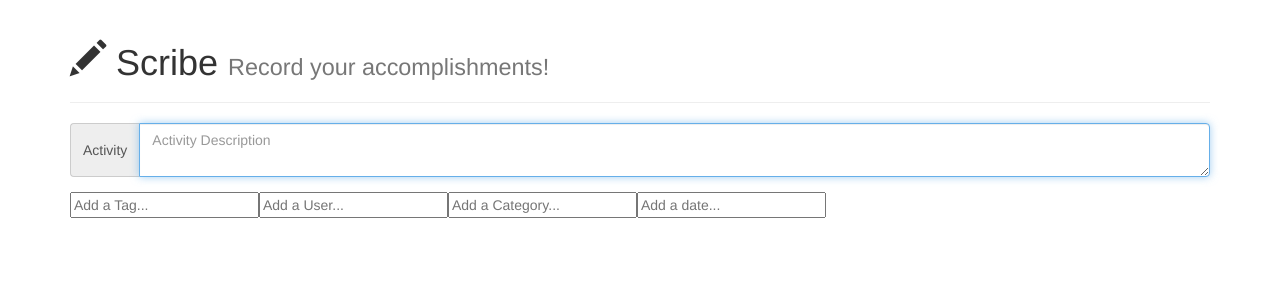
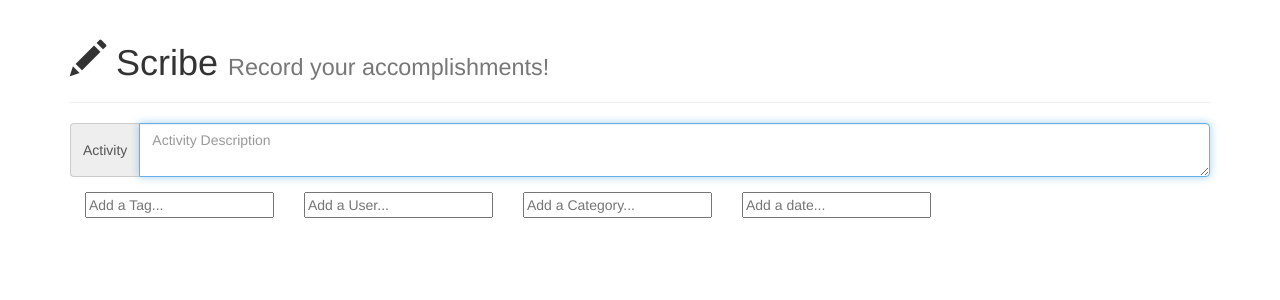
Before and after one commit to cacois/scribe, a Flask app: page /activities in a window 1280 px wide. Shown: the top 300 px of the page. Run offline with Flask 2, Linux system fonts and the light colour scheme; data that the repository does not hold is empty; some libraries are stand-ins or nearby versions.

Commit message:
columning tag fields close #7

```diff
--- a/src/app/templates/activities.html
+++ b/src/app/templates/activities.html
@@ -186,10 +186,18 @@ function updateConfig() {
     </div>
     <div class="form-group">
         <div class="input-group">
-            <input type="text" name="tm-tags" placeholder="Add a Tag..." id="tm-tags" class="tm-input input-medium tm-input-info"/>
-            <input type="text" name="tm-users" placeholder="Add a User..." id="tm-users" class="tm-input input-medium tm-input-success"/>
-            <input type="text" name="tm-categories" placeholder="Add a Category..." id="tm-categories" class="tm-input input-medium tm-input-warning"/>
-            <input type="text" name="tm-date" placeholder="Add a date..." id="tm-date" class="tm-input input-medium tm-input-error"/>
+            <div class="col-md-3">
+                <input type="text" name="tm-tags" placeholder="Add a Tag..." id="tm-tags" class="tm-input input-medium tm-input-info"/>
+            </div>
+            <div class="col-md-3">
+                <input type="text" name="tm-users" placeholder="Add a User..." id="tm-users" class="tm-input input-medium tm-input-success"/>
+            </div>
+            <div class="col-md-3">
+                <input type="text" name="tm-categories" placeholder="Add a Category..." id="tm-categories" class="tm-input input-medium tm-input-warning"/>
+            </div>
+            <div class="col-md-3">
+                <input type="text" name="tm-date" placeholder="Add a date..." id="tm-date" class="tm-input input-medium tm-input-error"/>
+            </div>
         </div>
     </div>
 </form>
```
